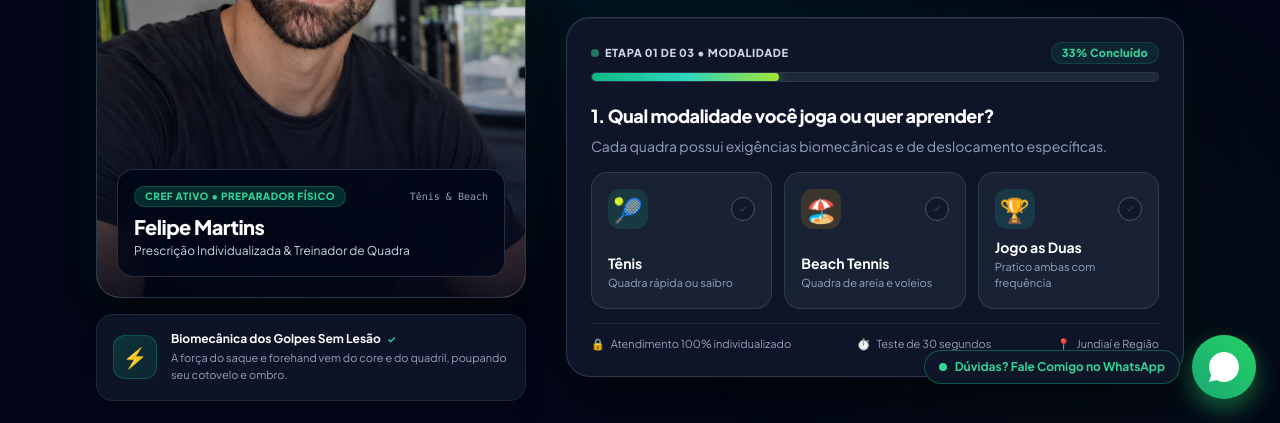
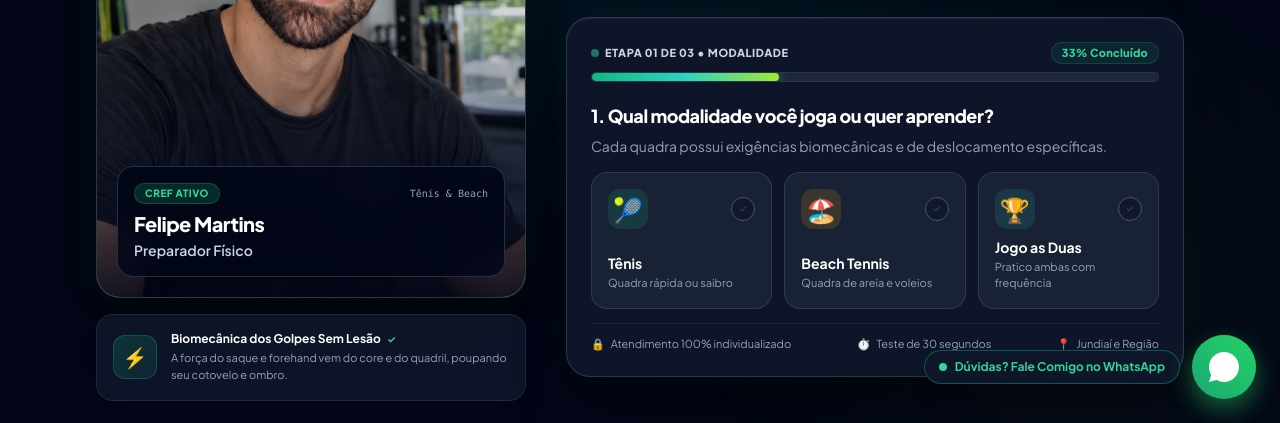
Before and after one commit to felipemartins008-create/personaltenis, a website: page public/index.html in a window 1280 px wide. Shown: the part 377-800 px from the top of the page. Drawn offline with nearby package versions, Linux system fonts and the light colour scheme.

Commit message:
fix: alterar texto abaixo do nome para 'Preparador Físico'

```diff
--- a/public/index.html
+++ b/public/index.html
@@ -223,12 +223,12 @@
             <div class="absolute bottom-5 left-5 right-5 z-20 p-4 rounded-2xl bg-slate-950/85 border border-slate-700/70 backdrop-blur-md shadow-2xl">
               <div class="flex items-center justify-between mb-1.5">
                 <span class="inline-block px-2.5 py-0.5 rounded-full bg-emerald-500/20 text-emerald-400 text-[10px] font-extrabold uppercase tracking-wider border border-emerald-500/30">
-                  CREF Ativo • Preparador Físico
+                  CREF Ativo
                 </span>
                 <span class="text-[10px] text-slate-400 font-mono">Tênis & Beach</span>
               </div>
               <div class="text-xl font-black text-white tracking-tight">Felipe Martins</div>
-              <div class="text-xs text-slate-300 mt-0.5 leading-snug">Prescrição Individualizada & Treinador de Quadra</div>
+              <div class="text-xs sm:text-sm text-slate-300 font-semibold mt-0.5 leading-snug">Preparador Físico</div>
             </div>
           </div>
 
```
